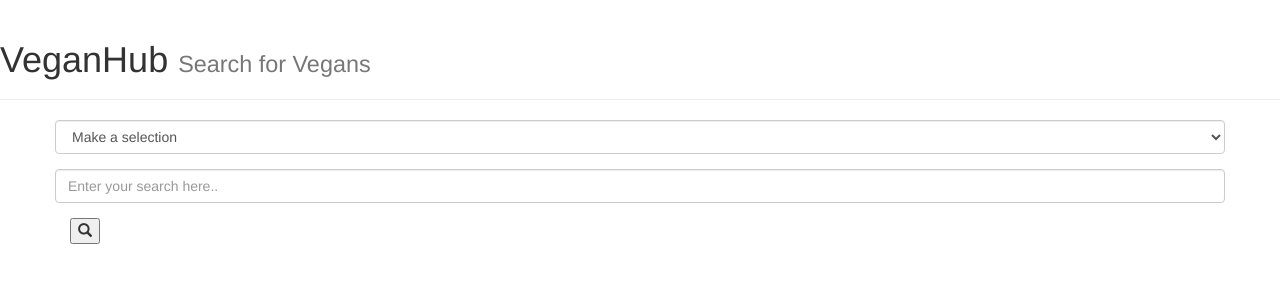
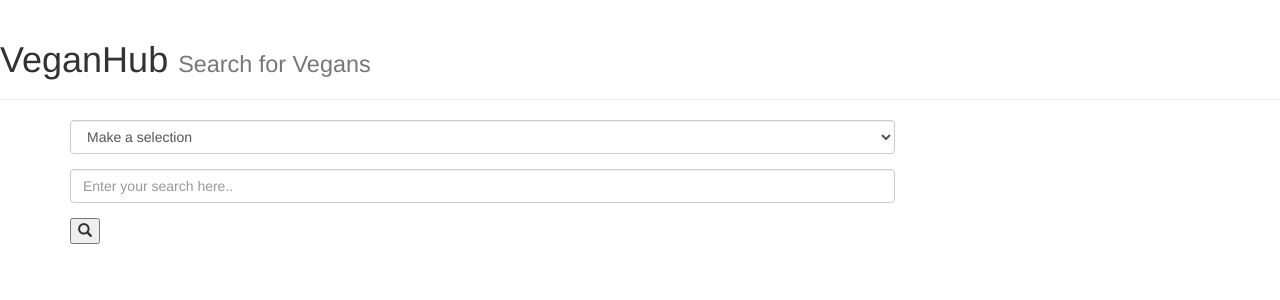
Before and after one commit to emlam/VeganHub, a Flask app: page / in a window 1280 px wide. Shown: the top 300 px of the page. Run offline with Flask 2, Linux system fonts and the light colour scheme; some libraries are stand-ins or nearby versions.

Commit message:
working with how i'll like to render results

```diff
--- a/templates/homepage.html
+++ b/templates/homepage.html
@@ -10,7 +10,7 @@
 
     <form action="/handle-search" method="POST">
 
-        <div class="form-group row">
+        <div class="form-group row col-xs-12 col-md-6 col-lg-9">
             <select class="form-control" name="search_type" onchange="check(this);">
                 <option value="None">Make a selection</option>
                 <option value="Restaurants" id="Restaurants">Restaurants</option>
@@ -19,7 +19,7 @@
             </select>
         </div>
 
-        <div class="form-group row">
+        <div class="form-group form-group row col-xs-12 col-md-6 col-lg-9">
             <div class="span3"><input class ="form-control"type="text" name="Search" placeholder="Enter your search here.." required>
             </div>
         </div>
@@ -45,7 +45,25 @@
             document.getElementById("zipcode").style.display = "none";
         }
     }
+    </script>
+    <script type="text/javascript">
 
+    // if ("geolocation" in navigator) {
+    // /* geolocation is available */
+    // console.log("geolocation");
+    // } else {
+    // /* geolocation IS NOT available */
+    // }
+
+
+    navigator.geolocation.getCurrentPosition(function(position){
+        console.log("Looks like this works..");
+        (position.coords.latitude,position.coords.longitude);
+    });
+
+    // if thegeolocation is available, get the position if the user allows.
+    //if it's not, then set the user can input their location
+    //if user does not send their location, search with default
 
     </script>
 
--- a/templates/restaurant-search-response.html
+++ b/templates/restaurant-search-response.html
@@ -15,5 +15,3 @@ Link: {{ item.url }} </p>
 {% endfor %}
 
 {% endblock %}
-</body>
-</html>
```
